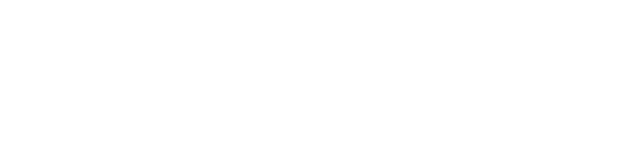
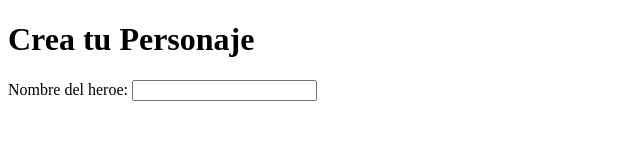
Before and after one commit to joseantoio1234/AventuraEnElReinoJsRecuperacion, a plain HTML site: page index.html in a window 1280 px wide. Shown: the whole page, without its empty margins (0-640 px from the left). Drawn offline with Linux system fonts and the light colour scheme.

Commit message:
html empezado, insercion de la carpeta imagenes

```diff
--- a/index.html
+++ b/index.html
@@ -3,9 +3,26 @@
 <head>
     <meta charset="UTF-8">
     <meta name="viewport" content="width=device-width, initial-scale=1.0">
-    <title>Document</title>
+    <title>Aventura en el Reino de JS</title>
+    <link rel="stylrsheet" href="style.css">
 </head>
 <body>
 
+    <div id="juego-contenedor">
+
+        <seccion id="escena-1" class="escena">
+            <h1>Crea tu Personaje</h1>
+            <form id="form-jugador">
+                <div class="input-group">
+                    <label>Nombre del heroe:</label>
+                    <input type="text" id="nombre-input">
+                </div>
+
+
+
+            </form>
+        </seccion>
+    </div>
+
 </body>
 </html>
```
Also changed, not shown: img/casco.png (added), img/escudo.png (added), img/espada.png (added), img/gocilla.png (added), img/hacha.png (added), img/manzana.png (added), 7 other files.
